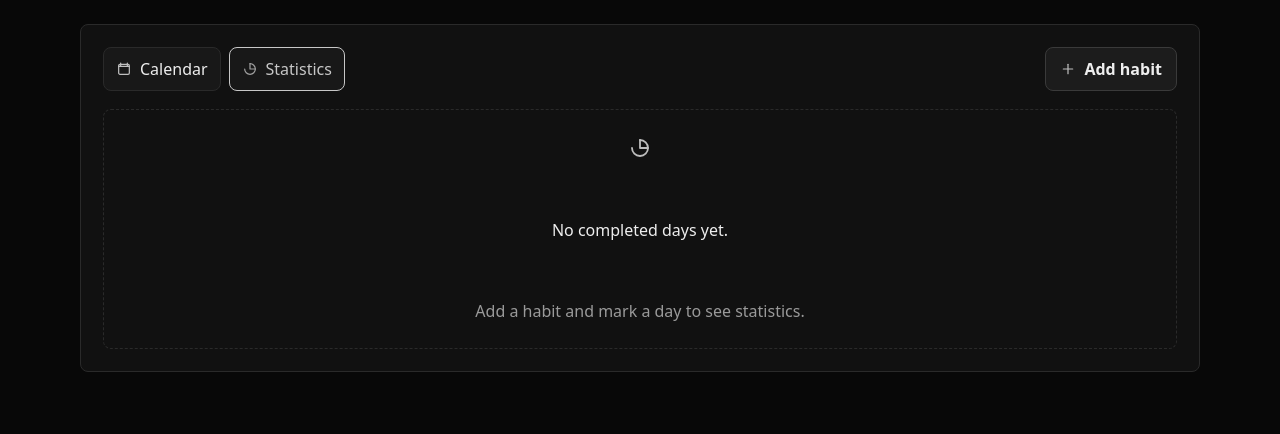
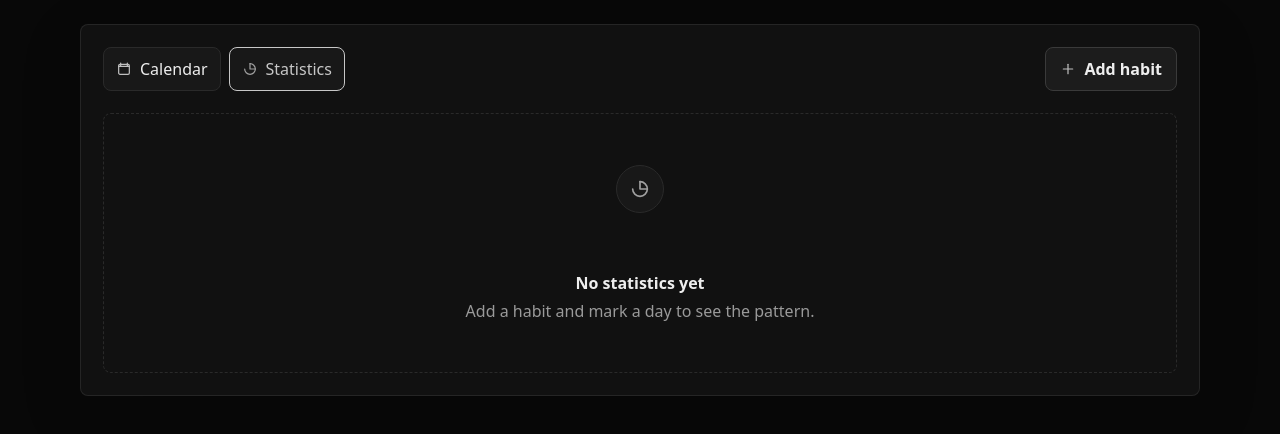
Before and after one commit to luvasramos/habit-tracker, a React (Vite) app: page / in a window 1280 px wide. Both pictures are taken after a click on the button "Statistics". Shown: the top 434 px of the page. Built offline with nearby package versions, Linux system fonts and the light colour scheme; a web font is replaced by a local one.

Commit message:
Final UX polish

```diff
--- a/src/App.tsx
+++ b/src/App.tsx
@@ -109,7 +109,13 @@ export const App = () => {
           <StatisticsView habits={state.habits} checkIns={state.checkIns} />
         ) : state.habits.length === 0 ? (
           <section className="empty-state">
-            <p>Add a habit to start marking completed days.</p>
+            <span className="empty-state__icon" aria-hidden="true">
+              <Icon name="habits" />
+            </span>
+            <div className="empty-state__copy">
+              <h2>No habits yet</h2>
+              <p>Add one small routine to begin.</p>
+            </div>
             <button
               className="button button--primary"
               type="button"
--- a/src/components/DailyCheckIn.tsx
+++ b/src/components/DailyCheckIn.tsx
@@ -144,10 +144,13 @@ export const DailyCheckIn = ({ habits, checkIns, onAnswer, onComplete }: DailyCh
           <span className="daily-checkin__done-mark">
             <Icon name="check" />
           </span>
-          <p>Check-in complete</p>
+          <h2>Check-in complete</h2>
         </div>
       ) : currentHabit ? (
         <>
+          <p className="sr-only" id="daily-checkin-instructions">
+            Swipe left or press the left arrow for no. Swipe right or press the right arrow for yes.
+          </p>
           <div
             className={`checkin-card${leaving ? ` is-leaving-${leaving}` : ''}`}
             style={
@@ -160,6 +163,8 @@ export const DailyCheckIn = ({ habits, checkIns, onAnswer, onComplete }: DailyCh
             tabIndex={0}
             role="group"
             aria-label={`${currentHabit.name}. Did you complete this today?`}
+            aria-describedby="daily-checkin-instructions"
+            aria-keyshortcuts="ArrowLeft ArrowRight"
             onPointerDown={handlePointerDown}
             onPointerMove={handlePointerMove}
             onPointerUp={handlePointerEnd}
--- a/src/components/DateButton.tsx
+++ b/src/components/DateButton.tsx
@@ -34,11 +34,11 @@ export const DateButton = ({
 }: DateButtonProps) => {
   const future = disabled ?? isFutureDay(date);
   const state = completed ? 'completed' : 'not completed';
-  const label = `${habitName}, ${fullDateLabel(date)}, ${state}`;
   const completionLabel =
     completions.length > 0
       ? `${completions.map((completion) => completion.name).join(', ')} completed`
       : undefined;
+  const label = `${habitName}, ${fullDateLabel(date)}, ${state}${completionLabel ? `. ${completionLabel}.` : ''}`;
 
   return (
     <button
--- a/src/components/HabitDialog.tsx
+++ b/src/components/HabitDialog.tsx
@@ -49,6 +49,8 @@ export const HabitDialog = ({
   const [emoji, setEmoji] = useState('');
   const [confirmDelete, setConfirmDelete] = useState(false);
   const errorId = useId();
+  const titleId = useId();
+  const descriptionId = useId();
   const trimmed = normalizeHabitName(name);
   const error =
     name.length > 40
@@ -117,16 +119,23 @@ export const HabitDialog = ({
     <dialog
       ref={dialogRef}
       className="dialog"
+      aria-labelledby={titleId}
+      aria-describedby={descriptionId}
       onCancel={(event) => {
         event.preventDefault();
         onClose();
       }}
       onClose={onClose}
+      onClick={(event) => {
+        if (event.target === event.currentTarget) {
+          onClose();
+        }
+      }}
     >
       <form className="dialog__body" onSubmit={handleSubmit}>
         <div>
-          <h2>{mode === 'add' ? 'Add habit' : 'Edit habit'}</h2>
-          <p className="muted">
+          <h2 id={titleId}>{mode === 'add' ? 'Add habit' : 'Edit habit'}</h2>
+          <p className="muted" id={descriptionId}>
             {mode === 'add'
               ? 'Choose a short name and identity.'
               : 'Update this habit or remove it.'}
--- a/src/components/HabitTabs.tsx
+++ b/src/components/HabitTabs.tsx
@@ -1,4 +1,4 @@
-import type { CSSProperties, RefObject } from 'react';
+import type { CSSProperties, KeyboardEvent, RefObject } from 'react';
 import type { Habit } from '../state/types';
 import { getHabitColorVar, HabitIconView } from '../utils/habitAppearance';
 import { Icon } from './Icon';
@@ -22,9 +22,47 @@ export const HabitTabs = ({
     return null;
   }
 
+  const moveTabFocus = (event: KeyboardEvent<HTMLDivElement>, habitId: string) => {
+    const currentIndex = habits.findIndex((habit) => habit.id === habitId);
+    const moves: Record<string, number> = {
+      ArrowLeft: -1,
+      ArrowRight: 1,
+      Home: -habits.length,
+      End: habits.length,
+    };
+
+    if (!(event.key in moves)) {
+      return;
+    }
+
+    event.preventDefault();
+    const nextIndex =
+      event.key === 'Home'
+        ? 0
+        : event.key === 'End'
+          ? habits.length - 1
+          : (currentIndex + moves[event.key] + habits.length) % habits.length;
+    const nextHabit = habits[nextIndex];
+    onSelect(nextHabit.id);
+    window.setTimeout(() => {
+      document.querySelector<HTMLButtonElement>(`[data-habit-tab="${nextHabit.id}"]`)?.focus();
+    }, 0);
+  };
+
   return (
     <section className="habit-tabs" aria-label="Habits">
-      <div className="habit-tabs__scroller" role="tablist" aria-label="Habit list">
+      <div
+        className="habit-tabs__scroller"
+        role="tablist"
+        aria-label="Habit list"
+        onKeyDown={(event) => {
+          const target = event.target as HTMLElement;
+          const habitId = target.closest<HTMLButtonElement>('[data-habit-tab]')?.dataset.habitTab;
+          if (habitId) {
+            moveTabFocus(event, habitId);
+          }
+        }}
+      >
         {habits.map((habit) => (
           <button
             key={habit.id}
@@ -32,6 +70,8 @@ export const HabitTabs = ({
             type="button"
             role="tab"
             aria-selected={habit.id === selectedHabitId}
+            tabIndex={habit.id === selectedHabitId ? 0 : -1}
+            data-habit-tab={habit.id}
             style={{ '--habit-color': getHabitColorVar(habit.id, habits) } as CSSProperties}
             onClick={() => onSelect(habit.id)}
           >
--- a/src/components/Icon.tsx
+++ b/src/components/Icon.tsx
@@ -1,3 +1,5 @@
+import type { ReactNode } from 'react';
+
 type IconName =
   | 'add'
   | 'calendar'
@@ -85,4 +87,3 @@ export const Icon = ({ name, className = '' }: IconProps) => (
     {paths[name]}
   </svg>
 );
-import type { ReactNode } from 'react';
--- a/src/components/StatisticsView.tsx
+++ b/src/components/StatisticsView.tsx
@@ -138,9 +138,13 @@ export const StatisticsView = ({ habits, checkIns }: StatisticsViewProps) => {
   if (habits.length === 0) {
     return (
       <section className="stats-empty" aria-label="Statistics">
-        <Icon name="stats" className="stats-empty__icon" />
-        <p>No completed days yet.</p>
-        <p className="muted">Add a habit and mark a day to see statistics.</p>
+        <span className="stats-empty__icon" aria-hidden="true">
+          <Icon name="stats" />
+        </span>
+        <div className="stats-empty__copy">
+          <h2>No statistics yet</h2>
+          <p className="muted">Add a habit and mark a day to see the pattern.</p>
+        </div>
       </section>
     );
   }
@@ -217,9 +221,13 @@ export const StatisticsView = ({ habits, checkIns }: StatisticsViewProps) => {
 
       {nothingSelected ? (
         <div className="stats-empty stats-empty--compact">
-          <Icon name="habits" className="stats-empty__icon" />
-          <p>No data selected.</p>
-          <p className="muted">Select a habit or no activity to compare the range.</p>
+          <span className="stats-empty__icon" aria-hidden="true">
+            <Icon name="habits" />
+          </span>
+          <div className="stats-empty__copy">
+            <h2>No data selected</h2>
+            <p className="muted">Select a habit or no activity to compare the range.</p>
+          </div>
         </div>
       ) : (
         <>
--- a/src/styles.css
+++ b/src/styles.css
@@ -53,6 +53,8 @@ body {
   background: var(--bg);
   color: var(--text);
   overflow-x: hidden;
+  -webkit-font-smoothing: antialiased;
+  text-rendering: optimizeLegibility;
 }
 
 button,
@@ -84,9 +86,10 @@ input:focus-visible {
   width: min(100%, 1120px);
   margin: 0 auto;
   padding: var(--space-shell);
-  border: 1px solid var(--border);
+  border: 1px solid color-mix(in srgb, var(--border) 82%, transparent);
   border-radius: var(--radius);
-  background: var(--surface);
+  background: color-mix(in srgb, var(--surface) 96%, #1a1a1a);
+  box-shadow: 0 18px 60px rgba(0, 0, 0, 0.18);
   overflow-x: clip;
 }
 
@@ -109,7 +112,8 @@ input:focus-visible {
 .app-header {
   justify-content: space-between;
   flex-wrap: wrap;
-  margin-bottom: 18px;
+  gap: 12px;
+  margin-bottom: 22px;
 }
 
 h1,
@@ -170,7 +174,8 @@ h2 {
     border-color 120ms ease,
     background 120ms ease,
     color 120ms ease,
-    opacity 120ms ease;
+    opacity 120ms ease,
+    box-shadow 120ms ease;
 }
 
 .button:hover,
@@ -183,6 +188,13 @@ h2 {
   background: var(--surface-3);
 }
 
+@media (hover: hover) {
+  .date-button:hover,
+  .year-month-day:hover {
+    transform: translateY(-1px);
+  }
+}
+
 .button:active,
 .icon-button:active,
 .segmented__button:active,
@@ -250,12 +262,43 @@ h2 {
 .empty-state {
   display: grid;
   place-items: center;
-  gap: 14px;
-  min-height: 280px;
+  gap: 16px;
+  min-height: 320px;
+  padding: 28px;
   border: 1px dashed var(--border);
   border-radius: var(--radius);
   color: var(--muted);
   text-align: center;
+}
+
+.empty-state__icon,
+.stats-empty__icon {
+  display: grid;
+  place-items: center;
+  width: 48px;
+  height: 48px;
+  border: 1px solid var(--border);
+  border-radius: 50%;
+  background: var(--surface-2);
+  color: var(--soft);
+}
+
+.empty-state__icon .icon,
+.stats-empty__icon .icon {
+  width: 22px;
+  height: 22px;
+}
+
+.empty-state__copy,
+.stats-empty__copy {
+  display: grid;
+  gap: 6px;
+}
+
+.empty-state__copy h2,
+.stats-empty__copy h2 {
+  color: var(--text);
+  font-size: 1rem;
 }
 
 .daily-checkin {
@@ -415,6 +458,10 @@ h2 {
   animation: checkin-done 520ms ease both;
 }
 
+.daily-checkin__done h2 {
+  font-size: 1rem;
+}
+
 .daily-checkin__done-mark {
   display: grid;
   place-items: center;
@@ -515,6 +562,7 @@ h2 {
 .calendar-section {
   display: grid;
   gap: 12px;
+  animation: surface-in 180ms ease both;
 }
 
 .week-grid,
@@ -564,6 +612,11 @@ h2 {
   outline-offset: 2px;
 }
 
+.date-button:focus-visible {
+  position: relative;
+  z-index: 1;
+}
+
 .date-button:disabled {
   opacity: 0.34;
 }
@@ -688,11 +741,14 @@ h2 {
 
 .summary {
   min-height: 24px;
+  color: var(--muted);
+  font-size: 0.9rem;
 }
 
 .stats-panel {
   display: grid;
   gap: 16px;
+  animation: surface-in 180ms ease both;
 }
 
 .stats-toolbar {
@@ -937,16 +993,20 @@ h2 {
 .stats-empty {
   display: grid;
   place-items: center;
-  gap: 8px;
-  min-height: 240px;
+  gap: 14px;
+  min-height: 260px;
+  padding: 28px;
   border: 1px dashed var(--border);
   border-radius: var(--radius);
   text-align: center;
+  animation: surface-in 180ms ease both;
 }
 
 .stats-empty__icon {
-  width: 24px;
-  height: 24px;
+  display: grid;
+  place-items: center;
+  width: 48px;
+  height: 48px;
 }
 
 .stats-empty--compact {
@@ -1076,6 +1136,10 @@ h2 {
   overflow: auto;
 }
 
+.dialog[open] {
+  animation: dialog-in 150ms ease both;
+}
+
 .dialog::backdrop {
   background: rgba(0, 0, 0, 0.62);
 }
@@ -1094,7 +1158,7 @@ h2 {
 
 .field input {
   width: 100%;
-  min-height: 40px;
+  min-height: var(--control-size);
   border: 1px solid var(--border);
   border-radius: var(--radius);
   background: #0d0d0d;
@@ -1272,6 +1336,28 @@ h2 {
   }
 }
 
+@keyframes surface-in {
+  from {
+    opacity: 0;
+    transform: translateY(4px);
+  }
+  to {
+    opacity: 1;
+    transform: translateY(0);
+  }
+}
+
+@keyframes dialog-in {
+  from {
+    opacity: 0;
+    transform: translateY(6px) scale(0.985);
+  }
+  to {
+    opacity: 1;
+    transform: translateY(0) scale(1);
+  }
+}
+
 @media (max-width: 640px) {
   .app {
     padding: 12px;
```
Also changed, not shown: src/components/WeekView.tsx (+58 -2 lines), 1 other file (tests, documents, lock files or other folders).
